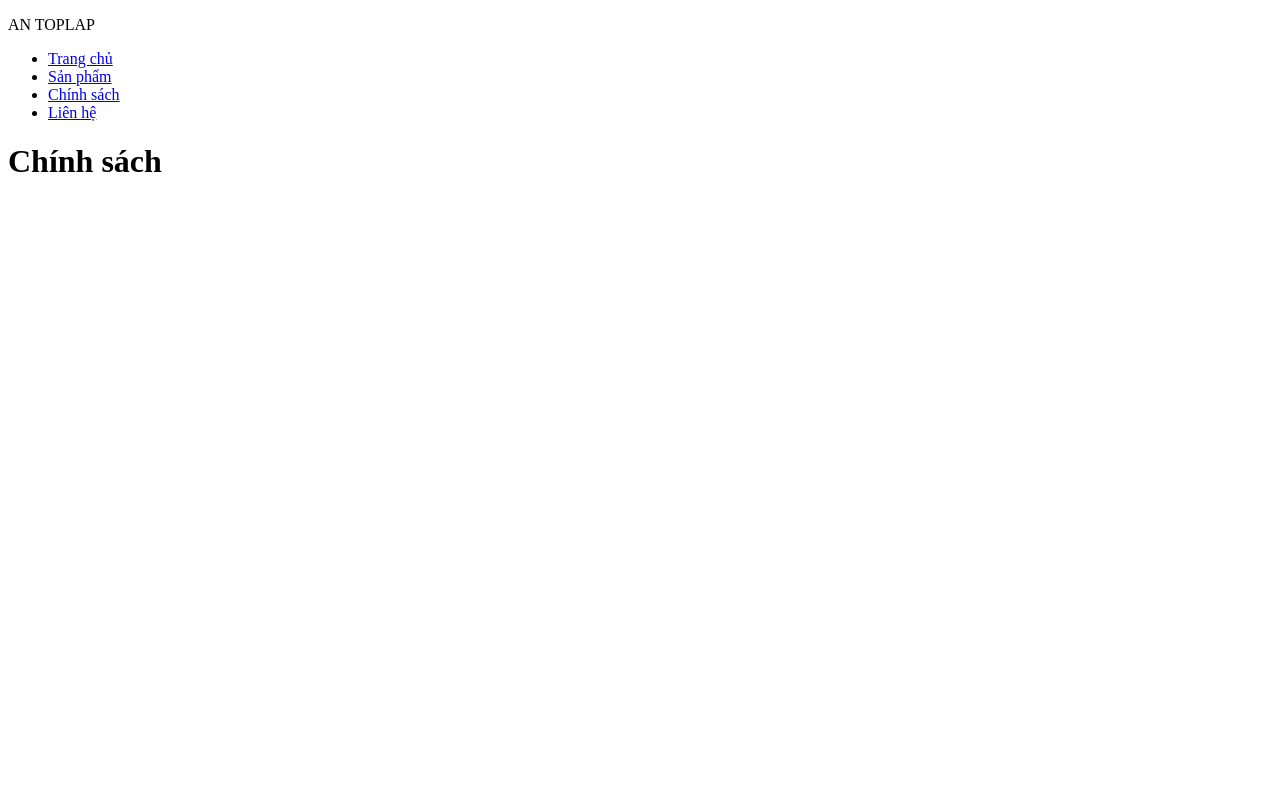
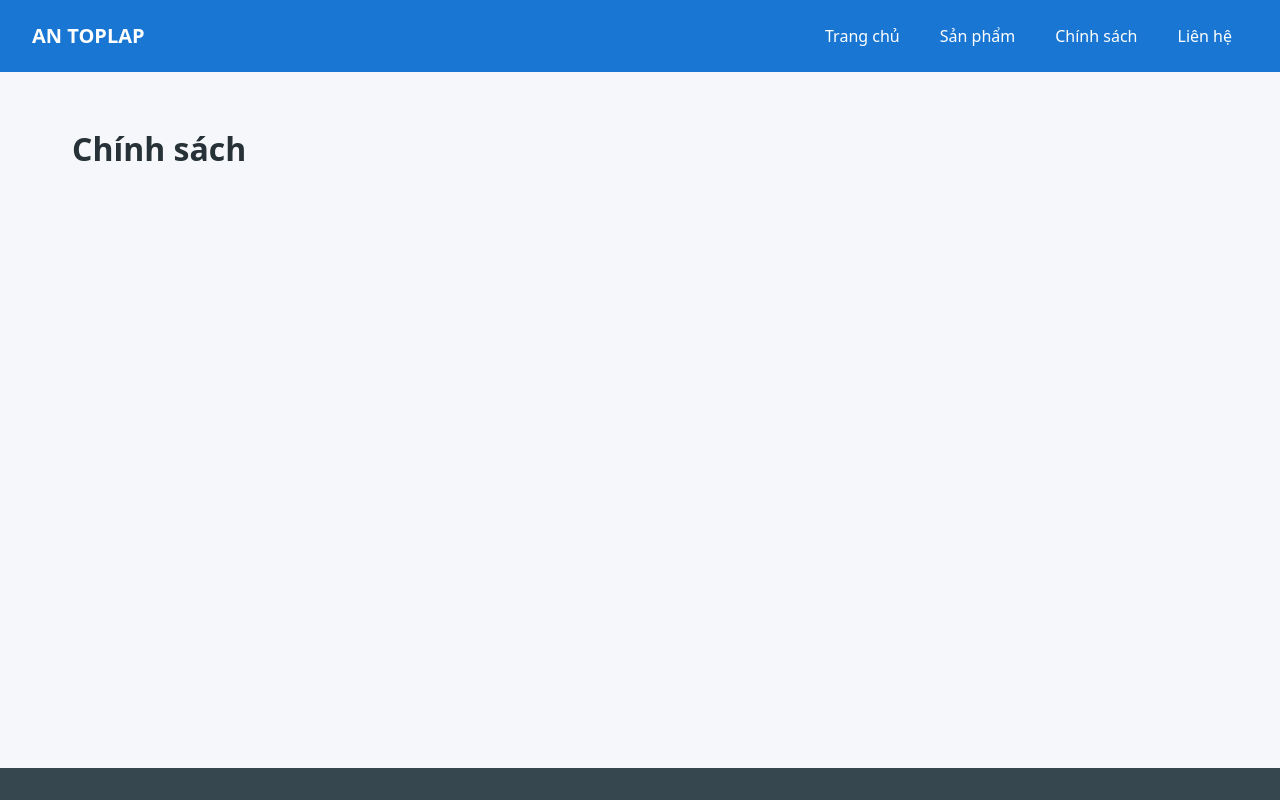
Before and after one commit to phucantran616-droid/a3-an-toplap, a plain HTML site: page chinh-sach.html in a window 1280 px wide. Drawn offline with Linux system fonts and the light colour scheme.

Commit message:
Thêm styles.css, màu xanh #1976D2

```diff
--- a/chinh-sach.html
+++ b/chinh-sach.html
@@ -4,6 +4,7 @@
   <meta charset="UTF-8">
   <meta name="viewport" content="width=device-width, initial-scale=1.0">
   <title>Chính sách | AN TOPLAP</title>
+  <link rel="stylesheet" href="styles.css">
 </head>
 <body>
   <header>
--- /dev/null
+++ b/styles.css
@@ -0,0 +1,82 @@
+:root {
+  --mau-chu-dao: #1976D2;
+  --mau-chu: #263238;
+  --mau-nen: #f5f7fa;
+  --mau-sang: #fff;
+  --mau-chan-trang: #37474f;
+  --font-chu: system-ui, -apple-system, BlinkMacSystemFont, "Segoe UI", sans-serif;
+  --khoang-cach-nho: 0.5rem;
+  --khoang-cach-vua: 1rem;
+  --khoang-cach-lon: 2rem;
+}
+
+* {
+  box-sizing: border-box;
+}
+
+body {
+  display: flex;
+  flex-direction: column;
+  min-height: 100vh;
+  margin: 0;
+  background-color: var(--mau-nen);
+  color: var(--mau-chu);
+  font-family: var(--font-chu);
+  line-height: 1.5;
+}
+
+header {
+  display: flex;
+  align-items: center;
+  justify-content: space-between;
+  gap: var(--khoang-cach-lon);
+  padding: var(--khoang-cach-vua) var(--khoang-cach-lon);
+  background-color: var(--mau-chu-dao);
+  color: var(--mau-sang);
+}
+
+header p {
+  margin: 0;
+  font-size: 1.25rem;
+  font-weight: 700;
+}
+
+header nav ul {
+  display: flex;
+  gap: var(--khoang-cach-nho);
+  margin: 0;
+  padding: 0;
+  list-style: none;
+}
+
+header nav a {
+  display: block;
+  padding: var(--khoang-cach-nho) var(--khoang-cach-vua);
+  border-radius: 0.25rem;
+  color: var(--mau-sang);
+  text-decoration: none;
+  transition: background-color 0.2s ease;
+}
+
+header nav a:hover {
+  background-color: rgba(0, 0, 0, 0.15);
+}
+
+header nav a:focus-visible {
+  outline: 2px solid var(--mau-sang);
+  outline-offset: 2px;
+}
+
+main {
+  flex: 1;
+  width: 100%;
+  max-width: 1200px;
+  margin: 0 auto;
+  padding: var(--khoang-cach-lon);
+}
+
+footer {
+  padding: var(--khoang-cach-vua) var(--khoang-cach-lon);
+  background-color: var(--mau-chan-trang);
+  color: var(--mau-sang);
+}
```
Also changed, not shown: index.html (+1 -0 lines), lien-he.html (+1 -0 lines), san-pham.html (+1 -0 lines).
